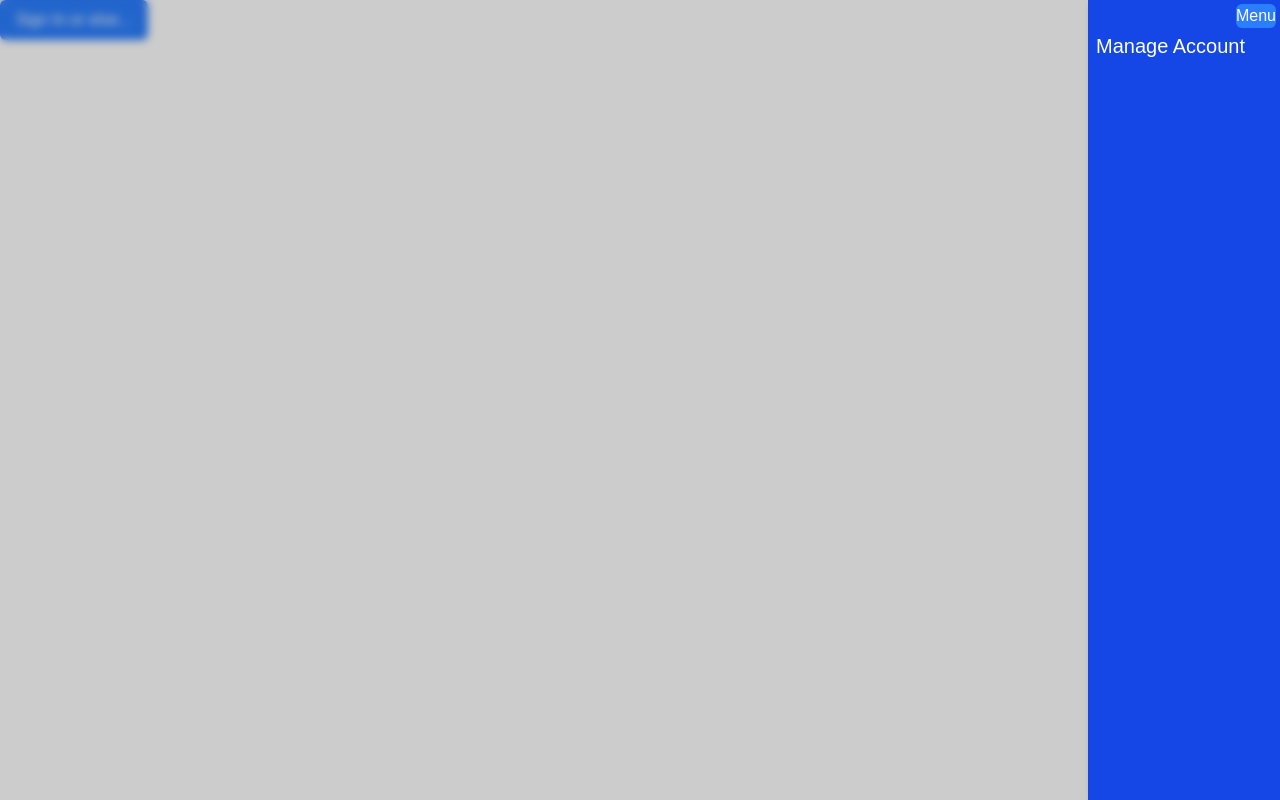
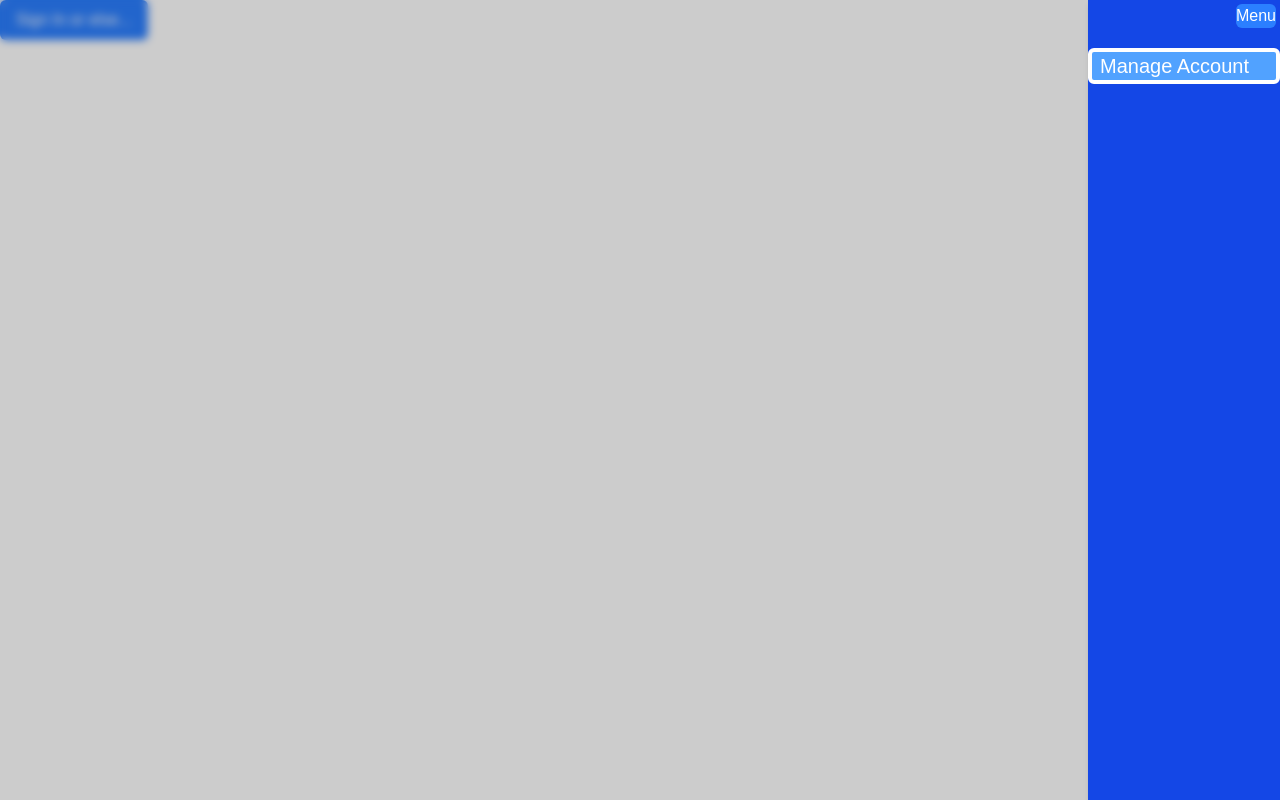
Before and after one commit to xdjs/MNTv, a Next.js app: page / in a window 1280 px wide. Both pictures are taken after a click on the button "Menu". Built offline with nearby package versions, Linux system fonts and the light colour scheme.

Commit message:
fixed button pos

```diff
--- a/src/components/MainMenuButton.tsx
+++ b/src/components/MainMenuButton.tsx
@@ -21,7 +21,9 @@ export default function MainMenu() {
 
                {isOpen && (
                     <div className="absolute right-0 top-0 h-full w-48 bg-blue-700 text-white shadow-md overflow-hidden z-60">
-                         <Link className="fixed pl-2 pt-8 text-xl" href="/sign-in">Manage Account</Link>
+                         <div className="flex w-full py-12">
+                              <Link className="absolute w-full px-2 text-xl border-4 border-white-500 rounded-md bg-blue-400" href="/sign-in">Manage Account</Link>
+                         </div>
                     </div>
                )}
           </>
```
